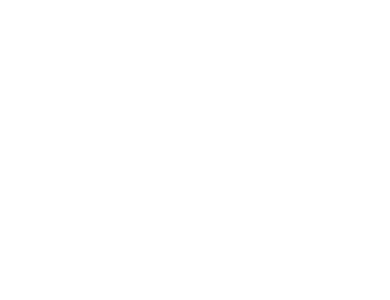
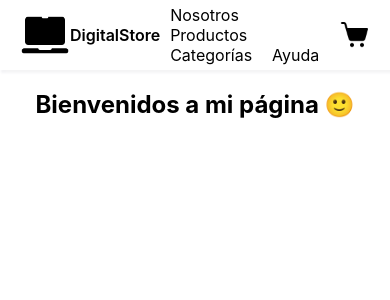
Before and after one commit to melanierolo/react-ecommerce, a React (Create React App) app: page / in a window 390 px wide. Shown: the top 300 px of the page. Built offline with nearby package versions, Linux system fonts and the light colour scheme.

Commit message:
added header without responsiveness

```diff
--- a/src/App.css
+++ b/src/App.css
@@ -1,3 +1,11 @@
 .App {
   text-align: center;
 }
+
+header {
+  padding: 0 20px;
+  display: flex;
+  justify-content: space-between;
+  height: 70px;
+  box-shadow: 2px 2px 2px 1px rgba(197, 197, 204, 0.2);
+}
--- a/src/App.js
+++ b/src/App.js
@@ -1,9 +1,22 @@
 import "./App.css";
+import Logo from "./components/Logo";
+import NavBar from "./components/NavBar";
+import CartWidget from "./components/CardWidget";
+import ItemListContainer from "./components/ItemListContainer";
 
 function App() {
   return (
     <div className="App">
-      <header></header>
+      <header>
+        <Logo></Logo>
+        <NavBar></NavBar>
+        <CartWidget></CartWidget>
+      </header>
+      <main>
+        <ItemListContainer
+          message={"Bienvenidos a mi página 🙂 "}
+        ></ItemListContainer>
+      </main>
     </div>
   );
 }
--- /dev/null
+++ b/src/components/CardWidget/index.js
@@ -0,0 +1,15 @@
+import React from "react";
+import iconShopping from "../../assets/icons/shopping-cart.png";
+import "./style.css";
+
+export default function CardWidget() {
+  return (
+    <div className="shopping">
+      <img
+        className="shopping__icon"
+        src={iconShopping}
+        alt="icon shopping cart"
+      />
+    </div>
+  );
+}
--- /dev/null
+++ b/src/components/CardWidget/style.css
@@ -0,0 +1,8 @@
+.shopping {
+  display: flex;
+  align-items: center;
+}
+.shopping__icon {
+  height: 30px;
+  width: 30px;
+}
--- /dev/null
+++ b/src/components/ItemListContainer/index.js
@@ -0,0 +1,10 @@
+import React from "react";
+import "./style.css";
+
+export default function ItemListContainer({ message }) {
+  return (
+    <section className="container">
+      <h2>{message}</h2>
+    </section>
+  );
+}
--- /dev/null
+++ b/src/components/ItemListContainer/style.css
@@ -0,0 +1,3 @@
+.container {
+  height: 100vh;
+}
--- /dev/null
+++ b/src/components/Logo/index.js
@@ -0,0 +1,12 @@
+import React from "react";
+import logo from "../../assets/icons/logo.png";
+import "./style.css";
+
+export default function Logo() {
+  return (
+    <div className="logo">
+      <img className="logo__logotipo" src={logo} alt="logo" />
+      <p className="logo__name">DigitalStore</p>
+    </div>
+  );
+}
--- /dev/null
+++ b/src/components/Logo/style.css
@@ -0,0 +1,13 @@
+.logo {
+  display: flex;
+  flex-direction: row;
+  align-items: center;
+}
+.logo__logotipo {
+  height: 50px;
+  width: 50px;
+}
+.logo__name {
+  font-size: 24 px;
+  font-weight: 600;
+}
--- /dev/null
+++ b/src/components/NavBar/index.js
@@ -0,0 +1,15 @@
+import React from "react";
+import "./style.css";
+
+export default function NavBar() {
+  return (
+    <nav className="nav">
+      <ul className="nav__list">
+        <li className="nav__item">Nosotros</li>
+        <li className="nav__item">Productos</li>
+        <li className="nav__item">Categorías</li>
+        <li className="nav__item">Ayuda</li>
+      </ul>
+    </nav>
+  );
+}
--- /dev/null
+++ b/src/components/NavBar/style.css
@@ -0,0 +1,18 @@
+.nav {
+  padding: 0;
+  display: flex;
+  justify-content: center;
+  align-items: center;
+}
+
+.nav__list {
+  list-style: none;
+  padding: 0;
+  display: flex;
+  flex-wrap: wrap;
+}
+
+.nav__item {
+  padding: 0 10px;
+  text-align: center;
+}
```
Also changed, not shown: src/assets/icons/logo.png (added), src/assets/icons/shopping-cart.png (added).
